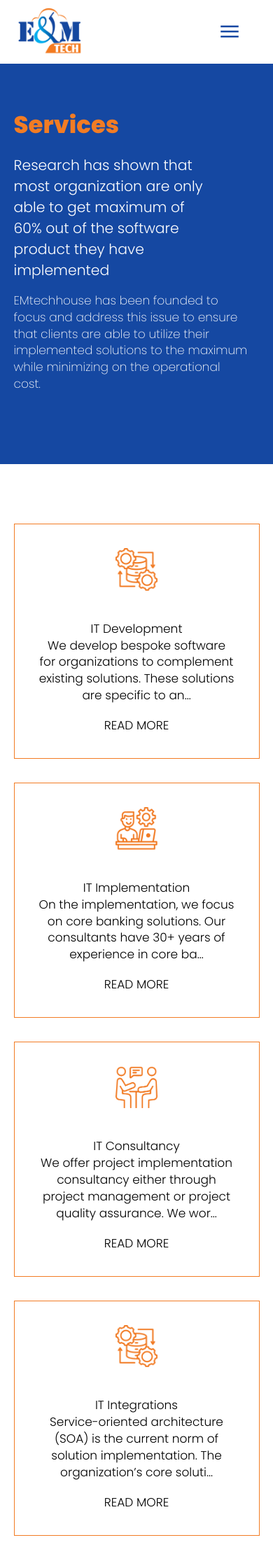
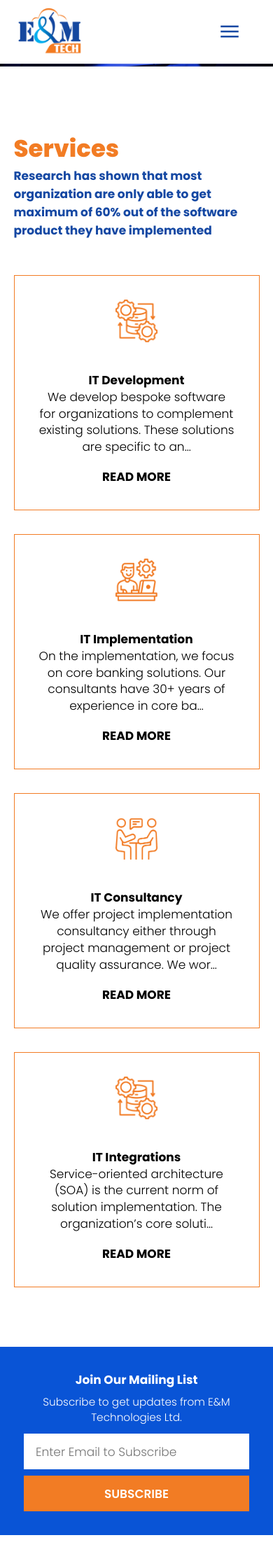
Before and after one commit to OvasisGroup/emtech, a Django app: page /services/ in a window 390 px wide. Shown: the top 2240 px of the page at 70% size. Run offline with Django 3.2, Linux system fonts and the light colour scheme; data comes from the database, SQL or seed files in the repository; some libraries are stand-ins or nearby versions; grey boxes are pictures that could not be loaded.

Commit message:
services

```diff
--- a/website/static/css/styles.css
+++ b/website/static/css/styles.css
@@ -12,6 +12,10 @@
 
 body{
      background-color: #ffffff;
+}
+
+h1,h2,h3,h4,h5{
+    font-weight: 700;
 }
 
 p{
@@ -196,6 +201,7 @@
 .newsletter h3{
     font-size: 2.5rem;
     padding-bottom: 0.5rem;
+    font-weight: 700;
 }
 
 .button{
@@ -659,9 +674,8 @@
 
 
 .about-header{
-    padding-top: 6rem;
+    /* padding-top: 6rem; */
     background-color: #1548A2;
-
 }
 
 .contacts-header{
@@ -678,7 +693,8 @@
     max-width: 90%;
     margin: 0 auto;
     height: 100%;
-    padding: 3rem 0rem;
+    padding-top: 8rem;
+    padding-bottom: 3rem;
 }
 
 .header-wrapper-two{
@@ -717,8 +733,13 @@
     font-size: 2.5rem;
 }
 
+.about-half-one h4{
+    color: #1548A3;
+
+}
+
 .about-half-one p{
-    color: #fff;
+    color: gray;
     font-weight: 200;
     font-size: 1.1rem;
     padding-right: 5rem;
@@ -886,8 +907,13 @@
 
 
 @media screen and (max-width: 960px) {
+    .about-half-one h3{
+        color: #F27C24;
+        font-weight: 800;
+        font-size: 2.5rem;
+    }
     .about-header{
-        padding-top: 6rem;
+        /* padding-top: 6rem; */
         background-color: #1548A2;
     }
     .header-wrapper-two{
@@ -1094,7 +1123,7 @@
 }
 
 .contactshead{
-    color: white;
+    color: white !important;
     margin: 1rem 0rem;
     width: 80%;
     font-size: 1.2rem;
@@ -1148,6 +1177,9 @@
     color: rgb(85, 84, 84);
     font-weight: 300;
 }
+.about-content-two{
+    margin-top: 1rem;
+}
 
 @media screen and (max-width: 960px) {
     .products{
@@ -1165,7 +1197,7 @@
     font-size: 2rem;
 }
 .about-half-one p{
-    color: #fff;
+    color: gray;
     font-weight: 200;
     font-size: 1rem;
     padding-right: 1rem;
@@ -1234,6 +1270,9 @@
 .services-content-wrapper{
     width: 90%;
     margin: 5rem auto;
+    display: grid;
+    grid-template-columns: 1fr 3fr;
+    gap: 2rem;
 }
 
 .service-body{
@@ -1385,11 +1424,19 @@
   }
 
   .logos-slide img {
-    height: 50px;
+    height: 60px;
     margin: 0 40px;
   }
 
   @media screen and (max-width: 960px) {
+
+    .services-content-wrapper{
+        width: 90%;
+        margin: 5rem auto;
+        display: grid;
+        grid-template-columns: 1fr;
+        gap: 2rem;
+    }
     .detailed-content{
         max-width: 90%;
         margin: 2rem auto;
--- a/website/templates/base.html
+++ b/website/templates/base.html
@@ -70,7 +70,7 @@
           </div>
         </div>
       </div>
-      <div class="bottoms_copyright">&copy; Copyright, 2023 E&M Technology House Ltd. All rights reserved.</div>
+      <div class="bottoms_copyright"><p>&copy; Copyright, 2023 E&M Technology House Ltd. All rights reserved.</p></div>
     </section>
     <script src="https://cdn.jsdelivr.net/npm/swiper@11/swiper-bundle.min.js"></script>
     <script src="https://unpkg.com/aos@next/dist/aos.js"></script>
--- a/website/templates/services.html
+++ b/website/templates/services.html
@@ -7,23 +7,18 @@
 
 
 {% block content %}
+<img src="{% static 'images/bgservices.png' %}"  alt="hero-im" width="100%" data-aos="fade-up"/>
 
-    <section class="about-header">
-        <div class="header-wrapper">
-            <div class="about-half-one" data-aos="fade-up">
-                <h3 data-aos="fade-up">Services</h3>
-                <h4 class="contactshead">Research has shown that most organization are only able to get maximum of 60% out of the software product they have implemented</h4>
-                <p data-aos="fade-up">EMtechhouse has been founded to focus and address this issue to ensure that clients are able to utilize their implemented solutions to the maximum while minimizing on the operational cost.</p>
-            </div>
-        <div class="about-half-service">
-
-        </div>
-    </div>
-    </section>
 
 
     <section class="about-content" data-aos="fade-up">
         <div class="services-content-wrapper" data-aos="fade-up">
+            <div class="about-half-one" data-aos="fade-up">
+                <!-- <img src="{% static 'images/homepage-lady.png' %}"  alt="hero-image" width="90%" data-aos="fade-up" /> -->
+                <h3 data-aos="fade-up">Services</h3>
+                <h4 class="">Research has shown that most organization are only able to get maximum of 60% out of the software product they have implemented</h4>
+
+            </div>
             <div class="about-content-two" data-aos="fade-up">
                 <div class="subtext-services" data-aos="fade-up">
                     {% for serve in services %}
--- a/website/templates/services_detail.html
+++ b/website/templates/services_detail.html
@@ -13,7 +13,7 @@
             <div class="about-half-one" data-aos="fade-up">
                 <img src="{{ serves.image.url }}" alt="{{ serves.title }}" width="60px" data-aos="fade-up"/>
                 <h3 data-aos="fade-up">{{ serves.title }}</h3>
-                <h4 class="contactshead">Research has shown that most organization are only able to get maximum of 60% out of the software product they have implemented .</h4>
+                <h4 class="contactshead">Research has shown that most organization are only able to get maximum of 60% out of the software product they have implemented</h4>
 
             </div>
         <div class="about-half-two-three">
```
Also changed, not shown: other parts of website/static/css/styles.css (+27 -9 lines), website/templates/about.html (+8 -19 lines), website/templates/index.html (+20 -23 lines), website/templates/products.html (+7 -15 lines), website/static/images/bghome.png, website/static/images/bgproducts.png (added), website/static/images/bgservices.png (added).
